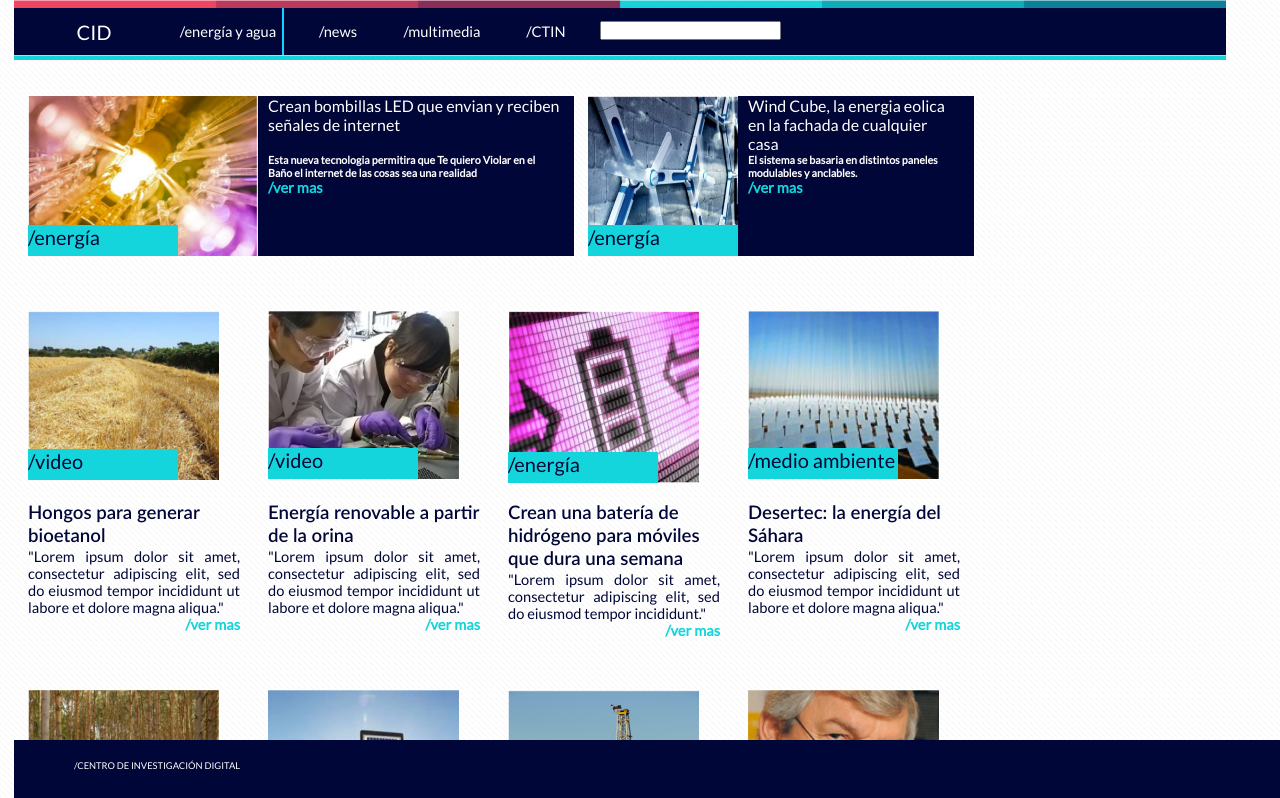
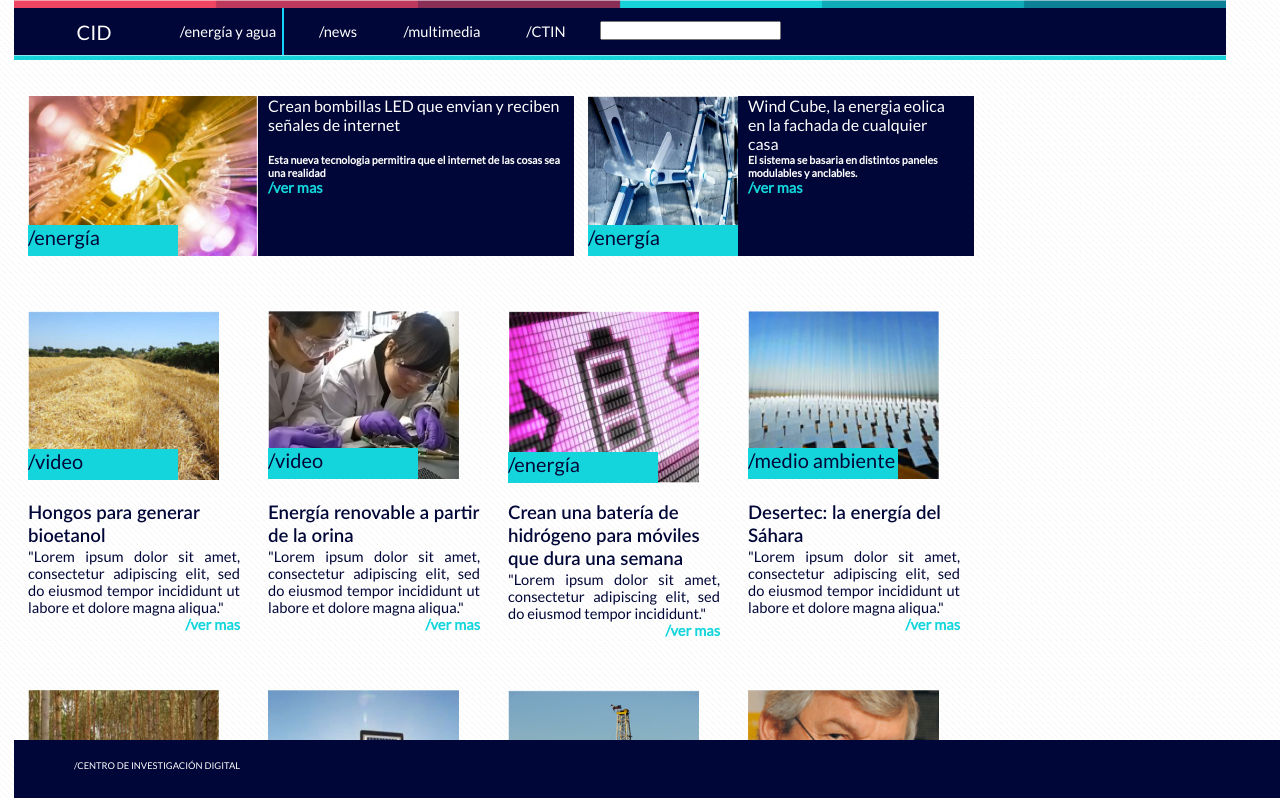
Before and after one commit to Valecitas/Blog-CID, a plain HTML site: page index.html in a window 1280 px wide. Shown: the top 798 px of the page. Drawn offline with Linux system fonts and the light colour scheme.

Commit message:
Segunda modificacion al repostorio

```diff
--- a/index.html
+++ b/index.html
@@ -34,7 +34,7 @@
 				<div class="col-4 color-blue text-white">
                     Crean bombillas LED que envian y reciben señales de internet
                     <br><br>
-				<h6>Esta nueva tecnologia permitira que Te quiero Violar en el Baño el internet de las cosas sea una realidad</h6>
+				<h6>Esta nueva tecnologia permitira que el internet de las cosas sea una realidad</h6>
 				<a href="#"><h6 class="vermas text-left">/ver mas</h6></a>
 				</div>
 				<div class="col-2"><img class="img_post3" src="img/2.png">
```
